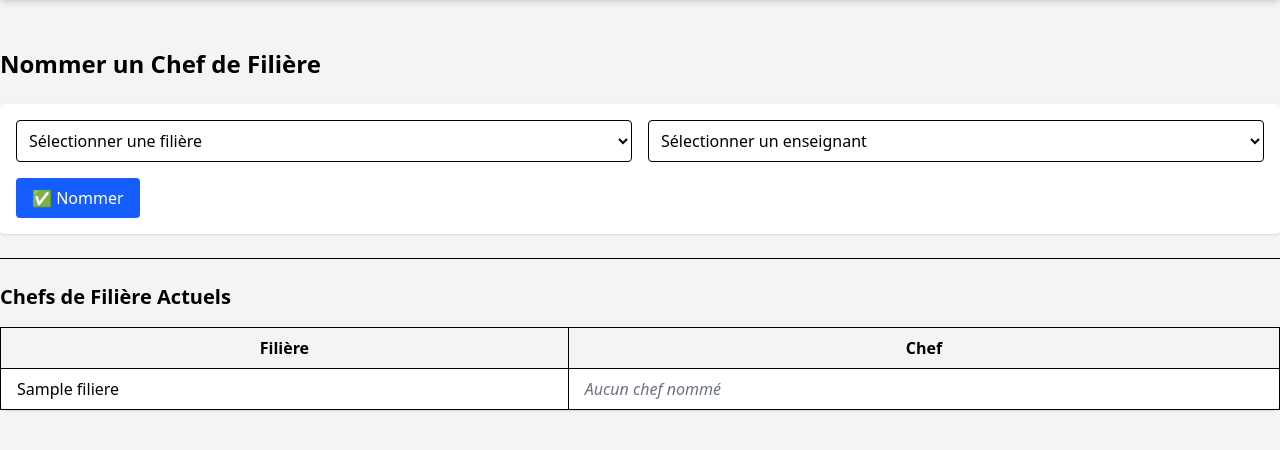
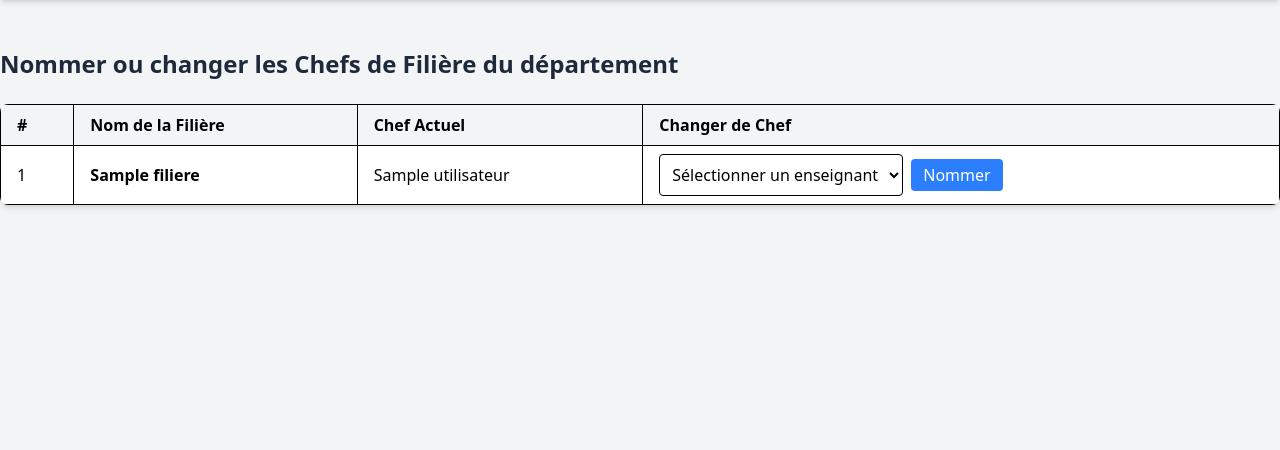
Before and after one commit to oumouklethoumballacherif/plateforme-gestion-pr-sence, a Flask app: page /chef/assign_chef_filiere in a window 1280 px wide. Shown: the part 72-522 px from the top of the page. Run offline with Flask 3, Linux system fonts and the light colour scheme; a user stored in the database is signed in; tables that the repository leaves empty hold one stand-in row (values such as "Sample post"); style sheets or scripts are compiled from the project's sources; some libraries are stand-ins or nearby versions.

Commit message:
new correction

```diff
--- a/app/admin/chef_departement/routes.py
+++ b/app/admin/chef_departement/routes.py
@@ -81,49 +81,6 @@ def delete_filiere(filiere_id):
     db.session.commit()
     flash("Filière supprimée avec succès 🗑️", "success")
     return redirect(url_for("chef.manage_filieres"))
-
-
-# -----------------------------
-# Nommer Chef de filière
-# -----------------------------
-@chef_bp.route("/filieres/<int:filiere_id>/nommer_chef", methods=["GET", "POST"])
-@login_required
-def nommer_chef_filiere(filiere_id):
-    filiere = Filiere.query.get_or_404(filiere_id)
-    chef = current_user.enseignant_profil
-
-    if not chef or not chef.est_chef_departement:
-        flash("Accès non autorisé.", "danger")
-        return redirect(url_for("auth.login"))
-
-    enseignants = Enseignant.query.filter_by(departement_id=chef.departement_id).all()
-
-    if request.method == "POST":
-        enseignant_id = request.form.get("enseignant_id")
-        enseignant = Enseignant.query.get(enseignant_id)
-        if enseignant:
-            # Retirer l’ancien chef de filière (s’il existe)
-            ancien_chef = Enseignant.query.filter_by(
-                filiere_id=filiere.id, est_chef_filiere=True
-            ).first()
-            if ancien_chef:
-                ancien_chef.est_chef_filiere = False
-                if ancien_chef.utilisateur:
-                    ancien_chef.utilisateur.role = "ENSEIGNANT"
-
-            # Nommer le nouveau chef
-            enseignant.est_chef_filiere = True
-            enseignant.filiere_id = filiere.id
-            if enseignant.utilisateur:
-                enseignant.utilisateur.role = "CHEF_FILIERE"
-
-            db.session.commit()
-            flash(f"{enseignant.utilisateur.nom_complet} est maintenant chef de la filière {filiere.nom}.", "success")
-            return redirect(url_for("chef.voir_filieres"))
-
-    return render_template("nommer_chef_filiere.html", filiere=filiere, enseignants=enseignants)
-
-
 
 # -----------------------------
 # Affecter Enseignants aux filières
@@ -378,33 +335,66 @@ def assign_chef_filiere():
             return redirect(url_for("chef.assign_chef_filiere"))
 
         filiere = Filiere.query.get_or_404(filiere_id)
-        enseignant = Enseignant.query.get_or_404(enseignant_id)
+        nouvel_ens = Enseignant.query.get_or_404(enseignant_id)
 
-        # Vérifier appartenance au même département
-        if enseignant.departement_id != departement_id or filiere.departement_id != departement_id:
-            flash("L’enseignant ou la filière ne correspond pas à votre département.", "danger")
+        # Vérification d’appartenance
+        if nouvel_ens.departement_id != departement_id or filiere.departement_id != departement_id:
+            flash("Enseignant ou filière non valide.", "danger")
             return redirect(url_for("chef.assign_chef_filiere"))
 
-        # 🔹 Retirer ancien chef de filière (si existe)
-        ancien_chef = EnseignantFiliere.query.filter_by(filiere_id=filiere.id, est_chef_filiere=True).first()
-        if ancien_chef and ancien_chef.id != enseignant.id:
-            ancien_chef.est_chef_filiere = False
-            if ancien_chef.utilisateur:
-                ancien_chef.utilisateur.role = "ENSEIGNANT"
-            db.session.add(ancien_chef)
-            flash(f"{ancien_chef.utilisateur.nom_complet} redevient enseignant titulaire.", "info")
+        # 🎯 --- 1) Récupérer TOUS les liens enseignants-filières ---
+        liens = EnseignantFiliere.query.filter_by(filiere_id=filiere.id).all()
 
-        # 🔹 Nommer le nouveau chef
-        enseignant.est_chef_filiere = True
-        if enseignant.utilisateur:
-            enseignant.utilisateur.role = "CHEF_FILIERE"
-        db.session.add(enseignant)
+        # 🎯 --- 2) Rétrograder tout ancien chef ---
+        for lien in liens:
+            if lien.est_chef_filiere:
+                lien.est_chef_filiere = False
+                if lien.enseignant.utilisateur:
+                    lien.enseignant.utilisateur.role = "ENSEIGNANT"
+                db.session.add(lien)
+
+
+        # 🎯 --- 3) Trouver ou créer le lien du nouvel enseignant ---
+        nouveau_lien = EnseignantFiliere.query.filter_by(
+            filiere_id=filiere.id,
+            enseignant_id=nouvel_ens.id
+        ).first()
+
+        if not nouveau_lien:
+            nouveau_lien = EnseignantFiliere(
+                filiere_id=filiere.id,
+                enseignant_id=nouvel_ens.id,
+                est_chef_filiere=True
+            )
+            db.session.add(nouveau_lien)
+        else:
+            nouveau_lien.est_chef_filiere = True
+
+        # 🎯 --- 4) Mettre rôle utilisateur ---
+        if nouvel_ens.utilisateur:
+            nouvel_ens.utilisateur.role = "CHEF_FILIERE"
+
+        # 🎯 --- 5) Commit final ---
+        db.session.flush()
         db.session.commit()
 
-        flash(f"{enseignant.utilisateur.nom_complet} est maintenant Chef de la filière {filiere.nom}.", "success")
+        flash(
+            f"{nouvel_ens.utilisateur.nom_complet} est maintenant Chef de la filière {filiere.nom}.",
+            "success"
+        )
         return redirect(url_for("chef.assign_chef_filiere"))
+    # Avant return render_template(...)
+        # Créer le mapping filiere_id → chef actuel
+    filiere_chef_map = {}
+    for filiere in filieres:
+        lien_chef = EnseignantFiliere.query.filter_by(
+            filiere_id=filiere.id,
+            est_chef_filiere=True
+        ).first()
+        filiere_chef_map[filiere.id] = lien_chef.enseignant if lien_chef else None
 
-    return render_template("assign_chef_filiere.html", filieres=filieres, enseignants=enseignants)
+
+    return render_template("assign_chef_filiere.html", filieres=filieres, enseignants=enseignants, filiere_chef_map=filiere_chef_map)
 
 
 @chef_bp.route("/liste_chefs_filieres")
--- a/app/admin/chef_departement/templates/chef/assign_chef_filiere.html
+++ b/app/admin/chef_departement/templates/chef/assign_chef_filiere.html
@@ -1,51 +1,65 @@
-{% extends "layout.html" %}
-{% block title %}Nommer Chef de Filière{% endblock %}
+{% extends 'layout.html' %}
+{% block title %}Nommer les Chefs de Filière{% endblock %}
+
 {% block content %}
-<h1 class="text-2xl font-bold mb-6">Nommer un Chef de Filière</h1>
+<h1 class="text-2xl font-bold mb-6 text-gray-800">
+    Nommer ou changer les Chefs de Filière du département
+</h1>
 
-<form method="POST" class="bg-white p-4 shadow rounded">
-    <div class="grid grid-cols-1 md:grid-cols-2 gap-4">
-        <select name="filiere_id" class="border p-2 rounded" required>
-            <option value="">Sélectionner une filière</option>
-            {% for f in filieres %}
-            <option value="{{ f.id }}">{{ f.nom }}</option>
-            {% endfor %}
-        </select>
-
-        <select name="enseignant_id" class="border p-2 rounded" required>
-            <option value="">Sélectionner un enseignant</option>
-            {% for e in enseignants %}
-            <option value="{{ e.id }}">{{ e.utilisateur.nom_complet }}</option>
-            {% endfor %}
-        </select>
-    </div>
-    <button type="submit" class="mt-4 bg-blue-600 text-white px-4 py-2 rounded hover:bg-blue-700">✅ Nommer</button>
-</form>
-
-<hr class="my-6">
-
-<h2 class="text-xl font-semibold mb-4">Chefs de Filière Actuels</h2>
-<table class="w-full border border-gray-300 bg-white shadow rounded-lg">
-    <thead class="bg-gray-100">
-        <tr>
-            <th class="px-4 py-2 border">Filière</th>
-            <th class="px-4 py-2 border">Chef</th>
+<div class="bg-white shadow-md rounded-lg overflow-hidden">
+    <table class="w-full border-collapse">
+        <thead>
+            <tr class="bg-gray-100 text-left">
+                <th class="px-4 py-2 border">#</th>
+                <th class="px-4 py-2 border">Nom de la Filière</th>
+                <th class="px-4 py-2 border">Chef Actuel</th>
+                <th class="px-4 py-2 border">Changer de Chef</th>
             </tr>
         </thead>
         <tbody>
-        {% for f in filieres %}
-        <tr>
-            <td class="border px-4 py-2">{{ f.nom }}</td>
-            <td class="border px-4 py-2">
-                {% set chef = f.enseignants | selectattr('est_chef_filiere', 'equalto', True) | first %}
+            {% for filiere in filieres %}
+            <tr class="border-t hover:bg-gray-50">
+                <td class="px-4 py-2 border">{{ filiere.id }}</td>
+                <td class="px-4 py-2 border font-semibold">{{ filiere.nom }}</td>
+
+                <!-- ✅ Chef actuel -->
+                <td class="px-4 py-2 border">
+                    {% set chef = filiere_chef_map[filiere.id] %}
                     {% if chef %}
                         {{ chef.utilisateur.nom_complet }}
                     {% else %}
                         <span class="text-gray-500 italic">Aucun chef nommé</span>
                     {% endif %}
                </td>
+
+
+                <!-- ✅ Formulaire de nomination -->
+                <td class="px-4 py-2 border">
+                    <form method="POST" class="flex items-center space-x-2">
+                        <input type="hidden" name="filiere_id" value="{{ filiere.id }}">
+                        <select name="enseignant_id" required class="border p-2 rounded">
+                            <option value="">Sélectionner un enseignant</option>
+                            {% for ens in enseignants %}
+                                {% if ens.departement_id == filiere.departement_id %}
+                                    <option value="{{ ens.id }}">{{ ens.utilisateur.nom_complet }}</option>
+                                {% endif %}
+                            {% endfor %}
+                        </select>
+                        <button type="submit"
+                                class="bg-blue-500 text-white px-3 py-1 rounded hover:bg-blue-600">
+                            Nommer
+                        </button>
+                    </form>
+                </td>
+            </tr>
+            {% else %}
+            <tr>
+                <td colspan="4" class="px-4 py-2 border text-center text-gray-500">
+                    Aucune filière trouvée pour votre département.
+                </td>
             </tr>
             {% endfor %}
         </tbody>
     </table>
+</div>
 {% endblock %}
--- a/app/admin/templates/admin/assign_heads.html
+++ b/app/admin/templates/admin/assign_heads.html
@@ -1,5 +1,6 @@
+
 {% extends 'layout.html' %}
-{% block title %}Liste des Chefs de Département{% endblock %}
+{% block title %}nommer les Chefs de Département{% endblock %}
 
 {% block content %}
 <h1 class="text-2xl font-bold mb-6 text-gray-800">Nommer Chef de Département ou changer le chef de département</h1>
```
Lines whose indentation alone changed are shown as unchanged.
